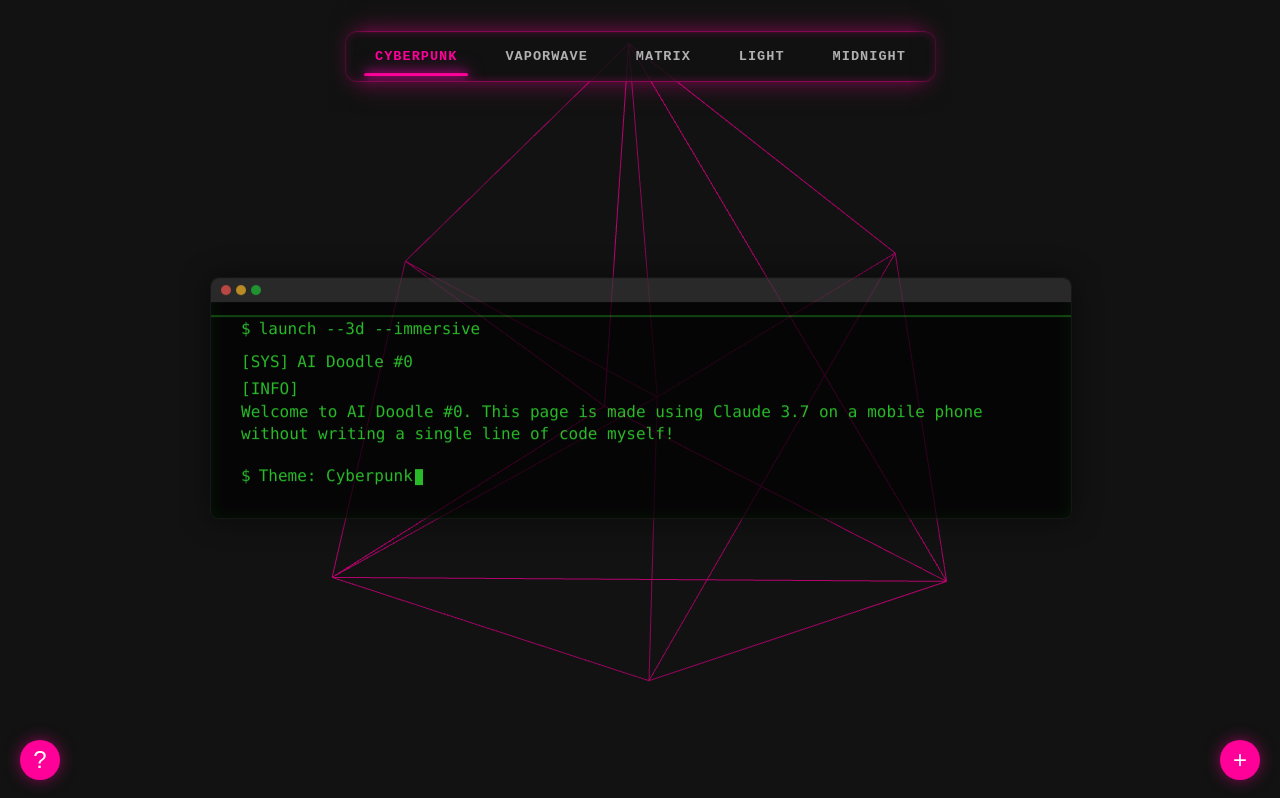
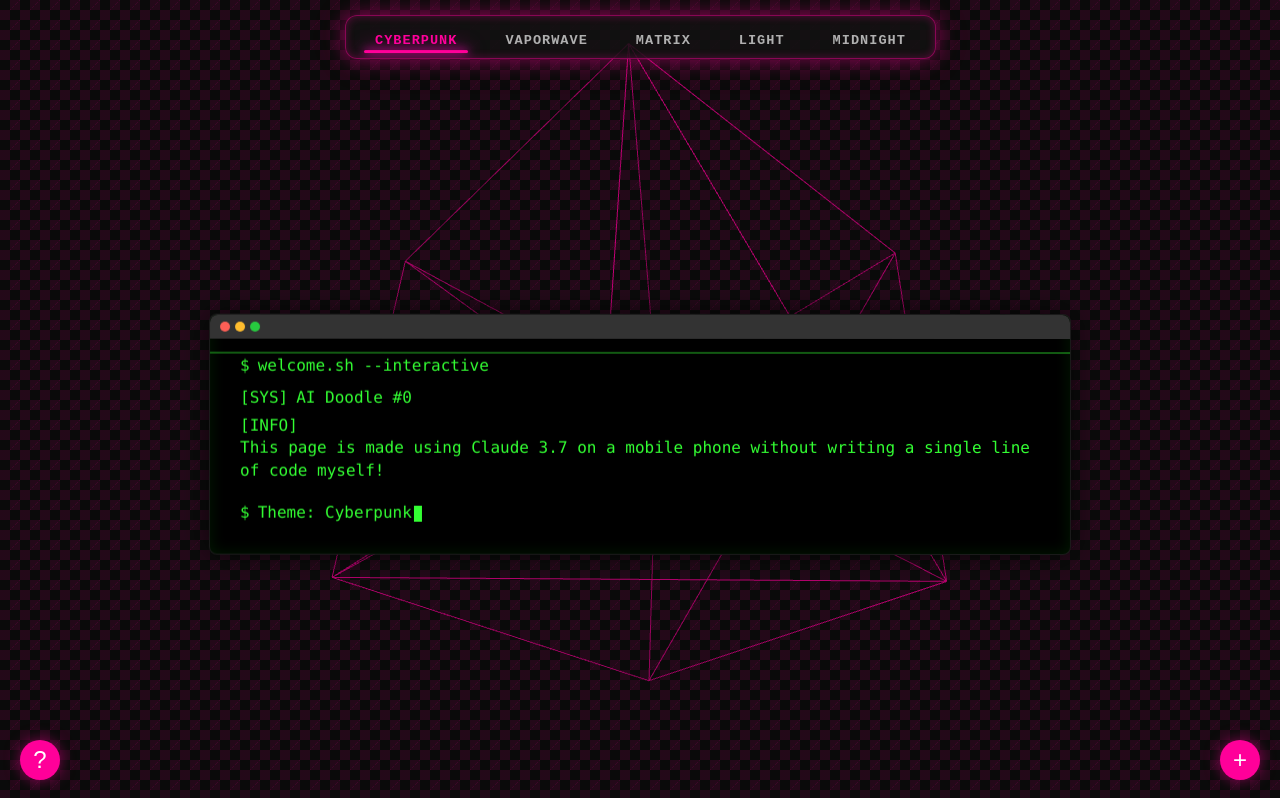
Before and after one commit to samipe/ai-doodle, a React (Vite) app: page / in a window 1280 px wide. Shown: the top 798 px of the page. Built offline with nearby package versions, Linux system fonts and the light colour scheme.

Commit message:
manual fixes

```diff
--- a/src/App.tsx
+++ b/src/App.tsx
@@ -9,6 +9,8 @@
 import DebugInfo from './components/DebugInfo/DebugInfo';
 import Gyroscope from './components/Gyroscope/Gyroscope';
 import './styles/global.css';
+import PageSection from './components/PageSection/PageSection';
+import CubeScene from './components/ThreeCube/CubeScene';
 
 // App content component needs access to theme context
 const AppContent = () => {
@@ -28,19 +30,29 @@
     <div className={`app ${currentTheme !== 'default' ? `theme-${currentTheme}` : ''}`}>
       <TabBar style={{ transform: physics.transforms.tabBar }} />
 
-      {/* New 3D Terminal Section */}
-      <Terminal3D />
+      <PageSection bgEl={<CubeScene />} bgStyle='patterned'>
+        <TerminalBanner style={{ transform: physics.transforms.heroBanner }} />
+      </PageSection>
 
-      <TerminalBanner style={{ transform: physics.transforms.heroBanner }} />
+      <PageSection bgStyle='crazy'>
+        asd
+      </PageSection>
 
-      <InsetCard style={{ transform: physics.transforms.insetCard }} />
+      <PageSection bgStyle='patterned'>
+          <h1>Scroll Down</h1>
+          <p>This demo uses scroll velocity to drive a pendulum physics simulation, creating a natural-feeling animation for the floating tab bar.</p>
+          <p>Notice how the tab bar responds to your scrolling with inertia and natural physics.</p>
+      </PageSection>
+
+      <PageSection bgStyle='colorful'>
+          <h1>Scroll Down</h1>
+          <p>This demo uses scroll velocity to drive a pendulum physics simulation, creating a natural-feeling animation for the floating tab bar.</p>
+          <p>Notice how the tab bar responds to your scrolling with inertia and natural physics.</p>
+      </PageSection>
 
       {/* Placeholder sections */}
       <section className="section">
         <div className="content">
-          <h1>Scroll Down</h1>
-          <p>This demo uses scroll velocity to drive a pendulum physics simulation, creating a natural-feeling animation for the floating tab bar.</p>
-          <p>Notice how the tab bar responds to your scrolling with inertia and natural physics.</p>
         </div>
       </section>
 
--- a/src/components/PageSection/PageSection.css
+++ b/src/components/PageSection/PageSection.css
@@ -1,5 +1,5 @@
 .page-section {
-  min-height: 100vh; /* Fallback */
+  min-height: 100vh;
   min-height: calc(var(--vh, 1vh) * 100);
   width: 100%;
   position: relative;
@@ -10,6 +10,12 @@
   justify-content: center;
   align-items: center;
   transition: background 0.3s ease;
+}
+
+.page-section-bg-slot {
+  position: absolute;
+  width: 100%;
+  height: 100%;
 }
 
 .page-section-content {
@@ -251,30 +257,40 @@
   animation: scanlines 2s linear infinite;
 }
 
+/* MATRIX - improved digital rain effect */
 .bg-crazy.theme-matrix {
   background-color: #000800;
   position: relative;
   overflow: hidden;
 }
 
-.bg-crazy.theme-matrix::before,
-.bg-crazy.theme-matrix::after {
-  content: '0101010010101110010101011101010100101010111010';
+.bg-crazy.theme-matrix::before {
+  content: '';
   position: absolute;
-  font-family: monospace;
-  color: rgba(0, 255, 0, 0.2);
-  font-size: 20px;
-  width: 100%;
-  text-align: center;
-  white-space: nowrap;
-  animation: matrixRain 3s linear infinite;
+  top: 0;
+  left: 0;
+  right: 0;
+  bottom: 0;
+  background: linear-gradient(transparent, rgba(0, 255, 0, 0.2));
+  background-size: 100% 50px;
+  animation: matrixFall 3s linear infinite;
 }
 
 .bg-crazy.theme-matrix::after {
-  animation-delay: 1.5s;
-  top: 50%;
+  content: '';
+  position: absolute;
+  top: 0;
+  left: 0;
+  right: 0;
+  bottom: 0;
+  background-image:
+    repeating-linear-gradient(0deg, rgba(0, 255, 0, 0.1) 0px, rgba(0, 255, 0, 0.15) 1px, transparent 1px, transparent 10px),
+    repeating-linear-gradient(90deg, rgba(0, 255, 0, 0.1) 0px, rgba(0, 255, 0, 0.15) 1px, transparent 1px, transparent 10px);
+  background-size: 10px 10px;
+  animation: matrixGrid 4s linear infinite;
 }
 
+/* LIGHT - more dynamic color waves */
 .bg-crazy.theme-light {
   background-color: #f5f5f5;
   position: relative;
@@ -284,19 +300,41 @@
 .bg-crazy.theme-light::before {
   content: '';
   position: absolute;
-  width: 200vw;
-  height: 200vh;
-  top: -50vh;
-  left: -50vw;
+  top: 0;
+  left: 0;
+  right: 0;
+  bottom: 0;
+  background:
+    repeating-conic-gradient(
+      from 0deg,
+      rgba(52, 152, 219, 0.05) 0deg 10deg,
+      rgba(231, 76, 60, 0.05) 10deg 20deg
+    );
+  animation: lightSpin 20s linear infinite;
+}
+
+.bg-crazy.theme-light::after {
+  content: '';
+  position: absolute;
+  top: 0;
+  left: 0;
+  right: 0;
+  bottom: 0;
   background:
     radial-gradient(
-      circle at center,
-      rgba(52, 152, 219, 0.1) 0%,
-      rgba(52, 152, 219, 0) 70%
+      circle at 30% 30%,
+      rgba(52, 152, 219, 0.2) 0%,
+      transparent 50%
+    ),
+    radial-gradient(
+      circle at 70% 70%,
+      rgba(231, 76, 60, 0.2) 0%,
+      transparent 50%
     );
-  animation: waves 15s ease infinite;
+  animation: lightPulse 8s infinite alternate;
 }
 
+/* MIDNIGHT - starfield with nebula effect */
 .bg-crazy.theme-midnight {
   background-color: #050d16;
   position: relative;
@@ -306,16 +344,70 @@
 .bg-crazy.theme-midnight::before {
   content: '';
   position: absolute;
-  width: 100%;
-  height: 100%;
+  top: 0;
+  left: 0;
+  right: 0;
+  bottom: 0;
+  background-image:
+    radial-gradient(1px 1px at 20px 30px, rgba(255, 255, 255, 0.8) 50%, rgba(0, 0, 0, 0)),
+    radial-gradient(1px 1px at 40px 70px, rgba(255, 255, 255, 0.8) 50%, rgba(0, 0, 0, 0)),
+    radial-gradient(1px 1px at 50px 160px, rgba(255, 255, 255, 0.8) 50%, rgba(0, 0, 0, 0)),
+    radial-gradient(1px 1px at 90px 40px, rgba(255, 255, 255, 0.8) 50%, rgba(0, 0, 0, 0)),
+    radial-gradient(1px 1px at 130px 80px, rgba(255, 255, 255, 0.8) 50%, rgba(0, 0, 0, 0)),
+    radial-gradient(1px 1px at 160px 120px, rgba(255, 255, 255, 0.8) 50%, rgba(0, 0, 0, 0));
+  background-repeat: repeat;
+  background-size: 200px 200px;
+  animation: starsMove 100s linear infinite;
+}
+
+.bg-crazy.theme-midnight::after {
+  content: '';
+  position: absolute;
+  top: 0;
+  left: 0;
+  right: 0;
+  bottom: 0;
   background:
     radial-gradient(
       ellipse at center,
       rgba(30, 136, 229, 0.2) 0%,
+      rgba(255, 152, 0, 0.1) 50%,
       transparent 70%
     );
-  filter: blur(30px);
-  animation: starPulse 8s ease-in-out infinite alternate;
+  filter: blur(20px);
+  animation: cosmicPulse 8s ease-in-out infinite alternate;
+}
+
+/* New animations needed */
+@keyframes matrixFall {
+  0% { background-position: 0 -50px; }
+  100% { background-position: 0 100%; }
+}
+
+@keyframes matrixGrid {
+  0% { background-position: 0 0; }
+  100% { background-position: 10px 10px; }
+}
+
+@keyframes lightSpin {
+  0% { transform: rotate(0deg); }
+  100% { transform: rotate(360deg); }
+}
+
+@keyframes lightPulse {
+  0% { opacity: 0.3; transform: scale(0.8); }
+  100% { opacity: 0.6; transform: scale(1.2); }
+}
+
+@keyframes starsMove {
+  0% { background-position: 0px 0px; }
+  100% { background-position: 200px 200px; }
+}
+
+@keyframes cosmicPulse {
+  0% { opacity: 0.3; transform: scale(0.8) rotate(0deg); }
+  50% { opacity: 0.6; transform: scale(1.2) rotate(180deg); }
+  100% { opacity: 0.3; transform: scale(0.8) rotate(360deg); }
 }
 
 /* Animations */
--- a/src/components/PageSection/PageSection.tsx
+++ b/src/components/PageSection/PageSection.tsx
@@ -6,13 +6,14 @@
 
 interface PageSectionProps {
   children: ReactNode;
-  bgStyle: BgStyle;
+  bgStyle?: BgStyle;
+  bgEl?: ReactNode;
   style?: CSSProperties;
   className?: string;
   id?: string;
 }
 
-const PageSection = ({ children, bgStyle, style, className = '', id }: PageSectionProps) => {
+const PageSection = ({ children, bgStyle = 'plain', bgEl = null, style, className = '', id }: PageSectionProps) => {
   const { currentTheme } = useTheme();
 
   useEffect(() => {
@@ -32,7 +33,7 @@
     };
   }, []);
 
-  const themeClass = currentTheme === 'default' ? 'theme-default' : `theme-${currentTheme}`;
+  const themeClass = `theme-${currentTheme}`;
   const backgroundClass = `bg-${bgStyle}`;
 
   return (
@@ -41,6 +42,7 @@
       style={style}
       id={id}
     >
+      <div className='page-section-bg-slot'>{bgEl}</div>
       <div className="page-section-content">
         {children}
       </div>
--- a/src/components/TabBar/TabBar.css
+++ b/src/components/TabBar/TabBar.css
@@ -8,41 +8,49 @@
     display: flex;
     justify-content: center;
     padding: 0;
-    min-height: 85px;
     overflow: visible;
     max-width: 100%;
+    padding-block: 1rem;
   }
 
-  .tab-bar-wrapper {
-    position: relative;
-    padding-block: 2rem;
-    padding-inline: 1rem;
-    overflow-x: auto;
-    scrollbar-width: none;
-    -ms-overflow-style: none;
-    max-width: 100%;
-    position: relative;
+  .tab-bar-overlay {
+    z-index: 20;
+    overflow: hidden;
+    pointer-events: none;
   }
 
-  .tab-bar-wrapper::-webkit-scrollbar {
-    display: none;
+  .tab-bar, .tab-bar-overlay {
+    position: absolute;
+    width: 100%;
+    height: 100%;
+    --color-bg: rgba(18, 18, 18, 0.85);
+    border-radius: 12px;
+    transform-style: preserve-3d;
+    transform-origin: 50% 50%;
+    padding: 5px;
+    max-width: calc(100% - 2rem);
   }
 
   .tab-bar {
+    z-index: 10;
+    border: 1px solid rgba(255, 0, 153, 0.5);
     display: flex;
     background: rgba(18, 18, 18, 0.85);
-    border-radius: 12px;
     box-shadow:
       0 0 20px rgba(255, 0, 153, 0.4),
       0 0 40px rgba(255, 0, 153, 0.1),
       inset 0 0 8px rgba(255, 0, 153, 0.3);
-    transform-style: preserve-3d;
-    transform-origin: 50% 50%;
     overflow: auto;
-    padding: 5px;
-    border: 1px solid rgba(255, 0, 153, 0.5);
-    max-width: 100%;
     transition: background 0.5s ease, box-shadow 0.5s ease, border-color 0.5s ease;
+  }
+
+  @media screen and (min-width: 500px) {
+    .tab-bar {
+      width: auto;
+    }
+    .tab-bar-overlay {
+      display: none;
+    }
   }
 
   .tab {
@@ -79,26 +87,20 @@
     color: var(--accent);
   }
 
-  .tab-gradient-left {
+  .tab-gradient {
     position: absolute;
     top: 0;
-    left: 0;
     width: 40px;
     height: 100%;
-    background: linear-gradient(to right, rgba(18, 18, 18, 0.9), transparent);
-    z-index: 2;
-    pointer-events: none;
   }
 
-  .tab-gradient-right {
-    position: absolute;
-    top: 0;
+  .tab-gradient.left {
+    left: 0;
+    background: linear-gradient(to right, var(--color-bg) 0%, transparent 100%);
+  }
+  .tab-gradient.right {
     right: 0;
-    width: 40px;
-    height: 100%;
-    background: linear-gradient(to left, rgba(18, 18, 18, 0.9), transparent);
-    z-index: 2;
-    pointer-events: none;
+    background: linear-gradient(to left, var(--color-bg) 0%, transparent 100%);
   }
 
   /* Theme-specific styles */
--- a/src/components/TabBar/TabBar.tsx
+++ b/src/components/TabBar/TabBar.tsx
@@ -20,9 +20,10 @@
 
   return (
     <div className="tab-bar-container">
-      <div className="tab-bar-wrapper">
-        <div className="tab-gradient-left"></div>
-        <div className="tab-gradient-right"></div>
+      <div className='tab-bar-overlay' style={style}>
+        <div className="tab-gradient left"></div>
+        <div className="tab-gradient right"></div>
+      </div>
       <div className="tab-bar" style={style}>
         {tabs.map(tab => (
           <div
@@ -35,7 +36,6 @@
         ))}
       </div>
     </div>
-    </div>
   );
 };
 
```
Also changed, not shown: package.json (+5 -5 lines), 1 other file (tests, documents, lock files or other folders). Lines whose indentation alone changed are shown as unchanged.
